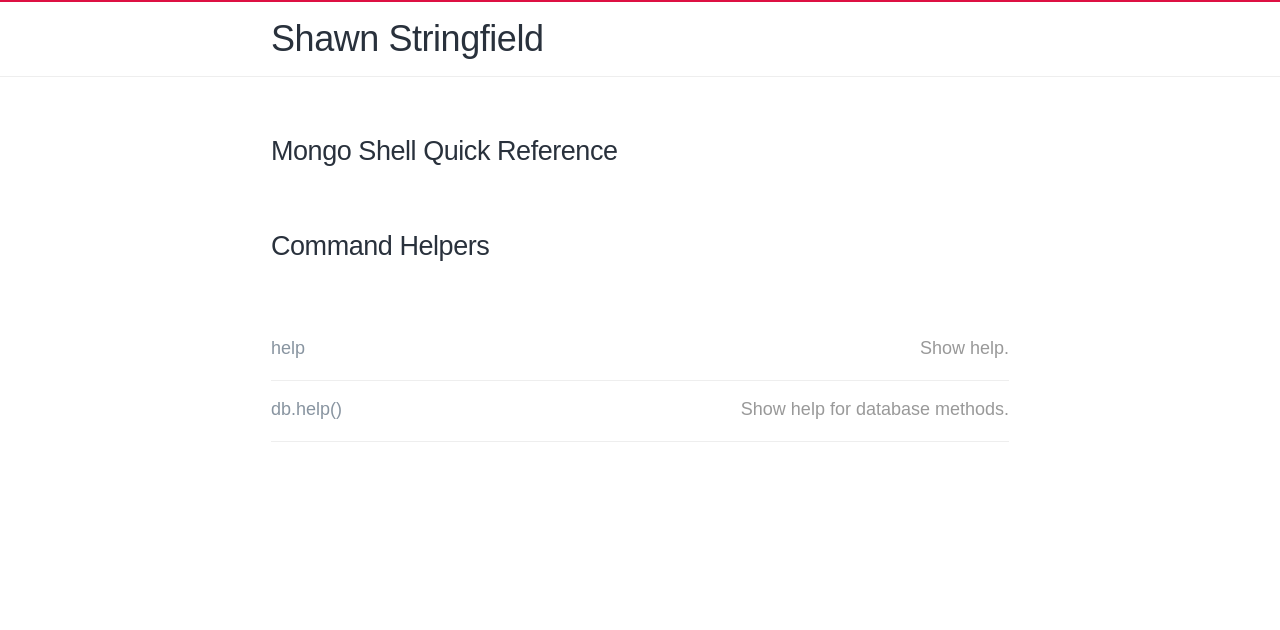
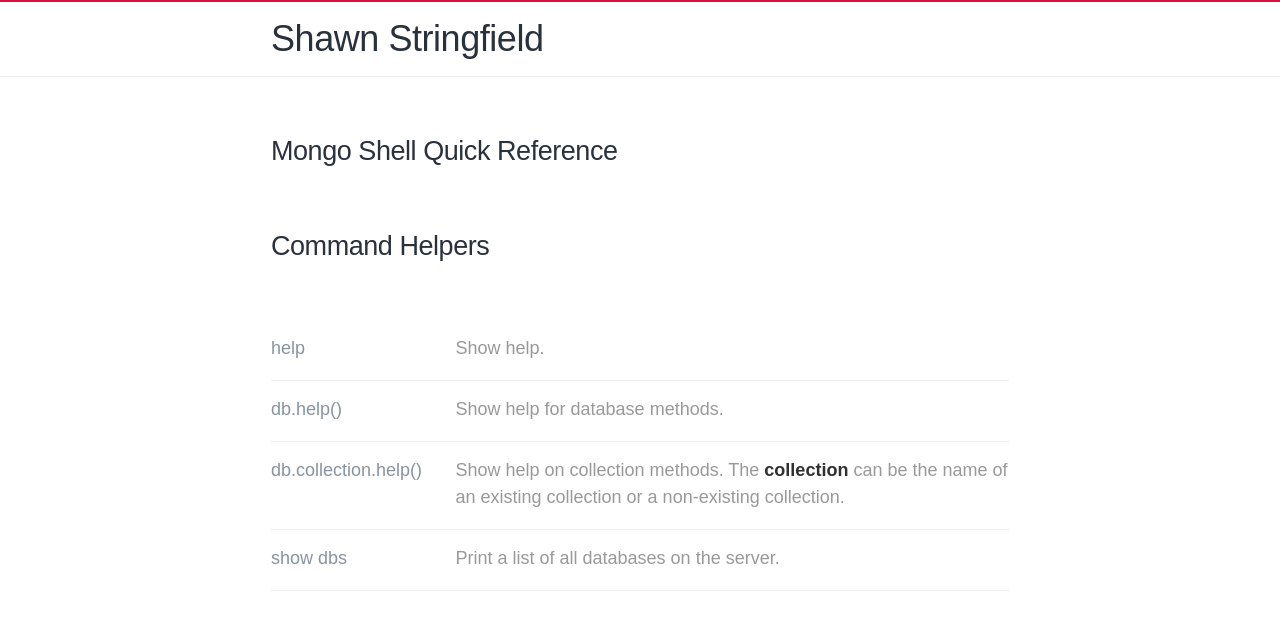
Before and after one commit to ShawnStringfield/shawnstringfield.github.io, a Jekyll site: the page built from guides/mongo/mongo-shell.html, in a window 1280 px wide. Shown: the top 630 px of the page. Built offline with Jekyll 4.4.1, drawn with Linux system fonts in a browser that asks for light colours; some web fonts are replaced.

Commit message:
added content

```diff
--- a/_data/guides/mongo.json
+++ b/_data/guides/mongo.json
@@ -8,6 +8,12 @@
 			},{
 				"command": "db.help()",
 				"description": "Show help for database methods."
+			},{
+				"command": "db.collection.help()",
+				"description": "Show help on collection methods. The <strong>collection</strong> can be the name of an existing collection or a non-existing collection."
+			},{
+				"command": "show dbs",
+				"description": "Print a list of all databases on the server."
 			}
 		]
 	]
--- a/guides/mongo/mongo-shell.html
+++ b/guides/mongo/mongo-shell.html
@@ -7,8 +7,8 @@ layout: default
 	<h2>{{item.title}}</h2>
 	{% for command in item.commands %}
 		<div style="clear:both; border-bottom: 1px solid #EEE; overflow:hidden; padding-top: 15px;">
-			<p style="float:left;">{{command.command}}</p>
-			<p style="float:right; color: #999;">{{command.description}}</p>
+			<p style="float:left; width:25%;">{{command.command}}</p>
+			<p style="float:right; color: #999; width: 75%;">{{command.description}}</p>
 		</div>
 	{% endfor %}
 {% endfor %}
--- a/public/scss/modules/_base.scss
+++ b/public/scss/modules/_base.scss
@@ -11,7 +11,7 @@ body {
 }
 
 .container {
-	max-width: 45rem;
+	max-width: f5rem;
 	padding: 0 2em;
 	margin: 0 auto;
 }
```
